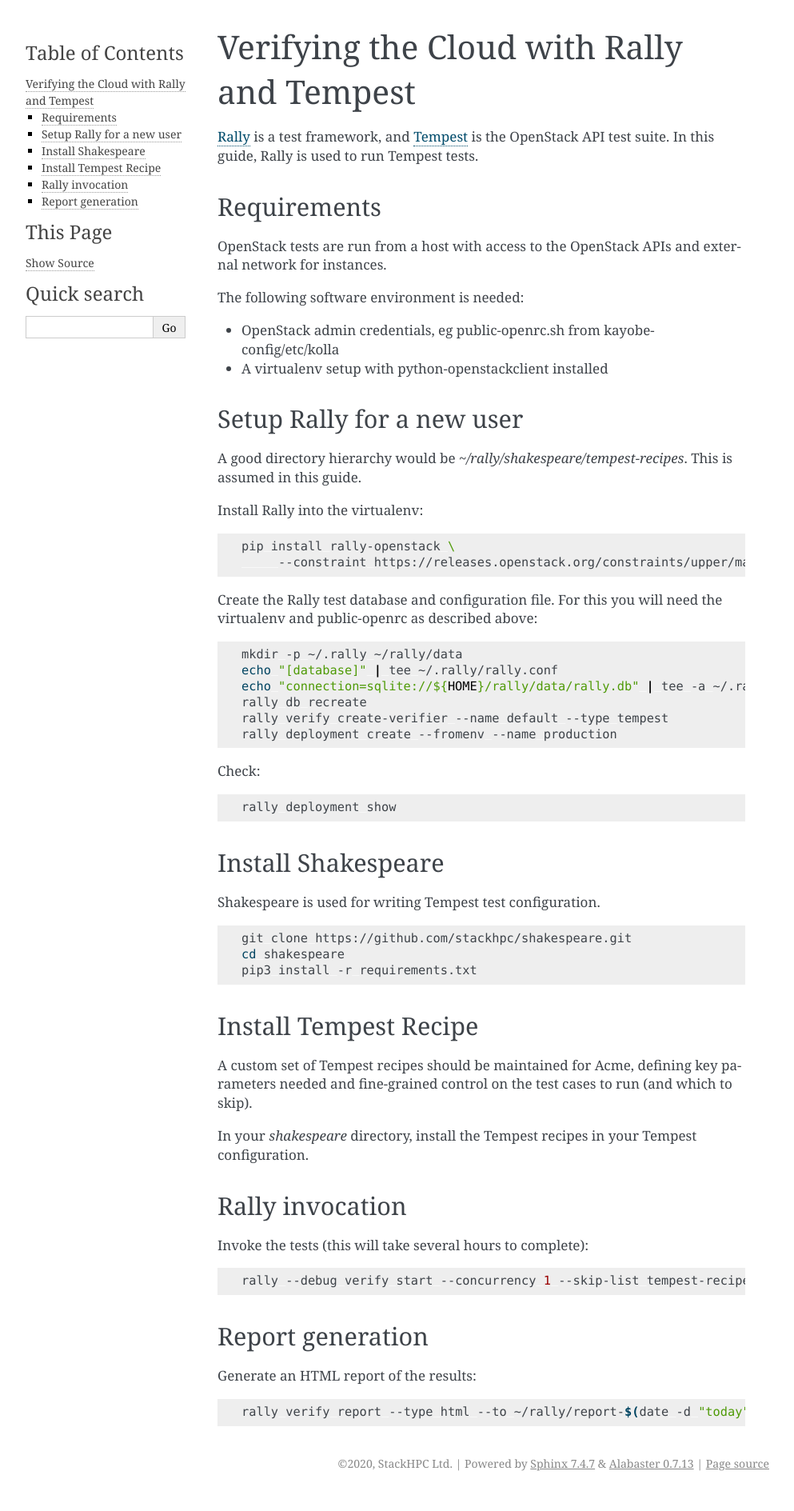
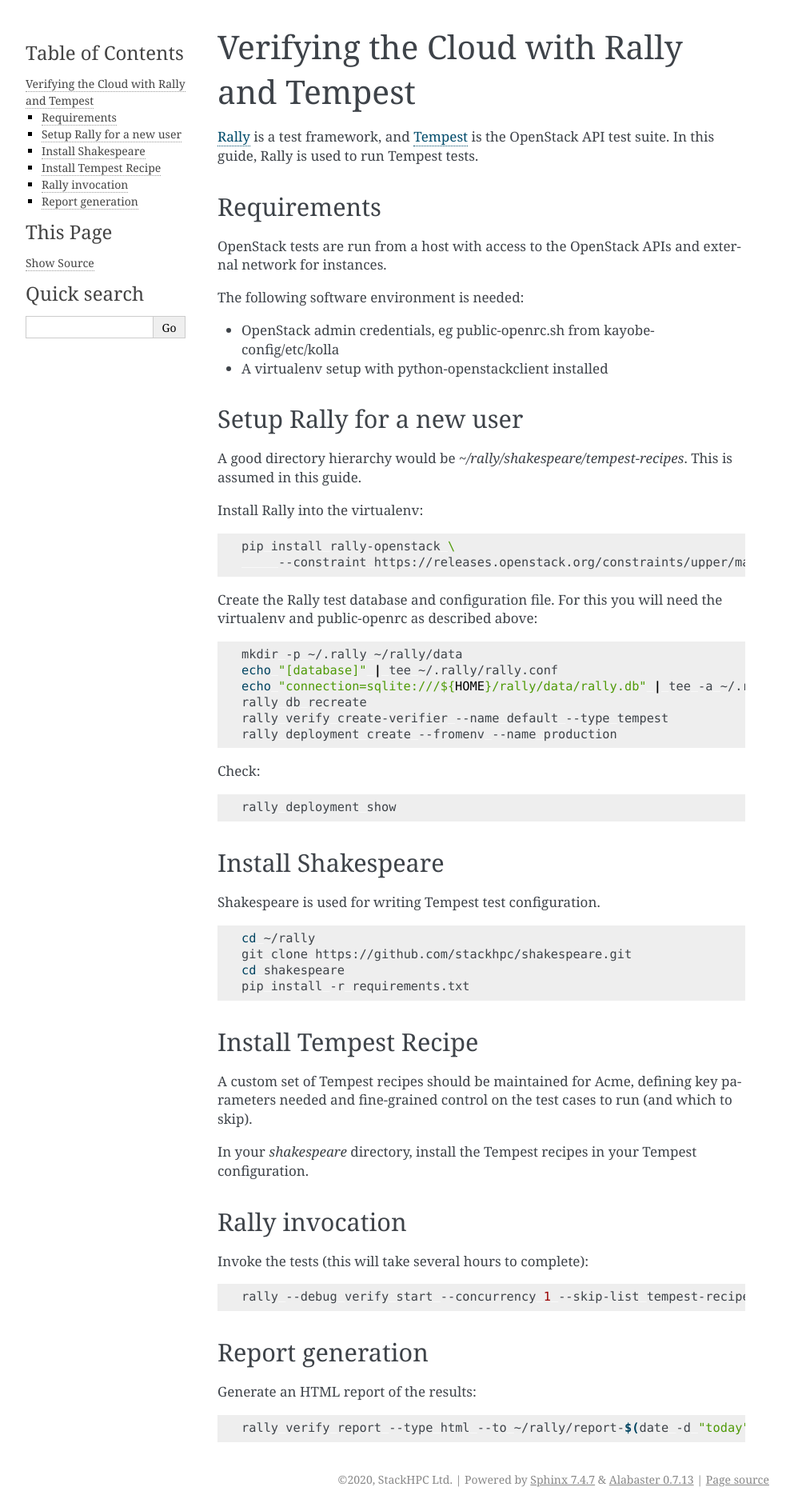
Before and after one commit to stackhpc/openstack-admin-guide, a Sphinx documentation site: the page built from source/rally_and_tempest.rst, in a window 1280 px wide. Shown: the whole page at 80% size, without its empty margins (148-1141 px from the left). Built offline with Sphinx 7.4.7, drawn with Linux system fonts in a browser that asks for light colours.

Commit message:
Amendments after testing the setup again

```diff
--- a/source/rally_and_tempest.rst
+++ b/source/rally_and_tempest.rst
@@ -46,7 +46,7 @@ need the virtualenv and public-openrc as described above:
 
    mkdir -p ~/.rally ~/rally/data
    echo "[database]" | tee ~/.rally/rally.conf
-   echo "connection=sqlite://${HOME}/rally/data/rally.db" | tee -a ~/.rally/rally.conf
+   echo "connection=sqlite:///${HOME}/rally/data/rally.db" | tee -a ~/.rally/rally.conf
    rally db recreate
    rally verify create-verifier --name default --type tempest
    rally deployment create --fromenv --name production
@@ -64,9 +64,10 @@ Shakespeare is used for writing Tempest test configuration.
 
 .. code-block:: shell
 
+   cd ~/rally
    git clone https://github.com/stackhpc/shakespeare.git
    cd shakespeare
-   pip3 install -r requirements.txt
+   pip install -r requirements.txt
 
 Install Tempest Recipe
 ----------------------
```
